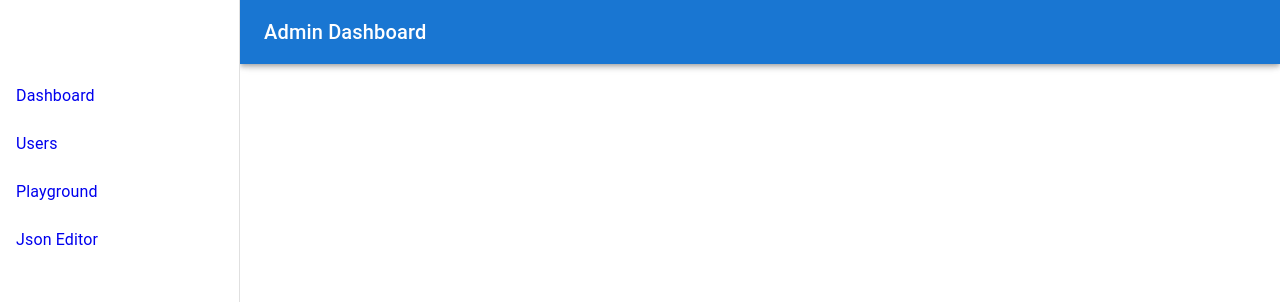
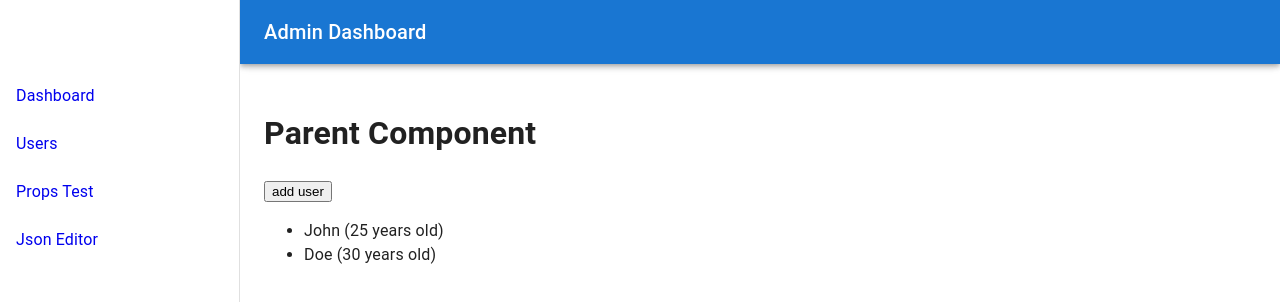
Before and after one commit to reallywally/playground-react, a React (Vite) app: page /props-test in a window 1280 px wide. Shown: the top 302 px of the page. Built offline with nearby package versions, Linux system fonts and the light colour scheme.

Commit message:
props 테스트

```diff
--- a/src/App.tsx
+++ b/src/App.tsx
@@ -3,7 +3,7 @@ import { BrowserRouter as Router, Routes, Route } from "react-router-dom";
 import Dashboard from "./pages/Dashboard";
 import Users from "./pages/Users";
 import Layout from "./components/Layout";
-import Parent from "./playground/useEffectTest/Parent";
+import Parent from "./playground/propsTest/Parent";
 import JsonEditor from "./playground/jsonEditorTest/JsonEditor";
 import JsonEditor2 from "./playground/jsonEditorTest/JsonEditor2";
 
@@ -14,7 +14,7 @@ const App: React.FC = () => {
         <Routes>
           <Route path="/" element={<Dashboard />} />
           <Route path="/users" element={<Users />} />
-          <Route path="/playground" element={<Parent />} />
+          <Route path="/props-test" element={<Parent />} />
           <Route path="/json-editor" element={<JsonEditor2 />} />
         </Routes>
       </Layout>
--- a/src/components/Layout.tsx
+++ b/src/components/Layout.tsx
@@ -48,8 +48,8 @@ const Layout: React.FC<{ children: React.ReactNode }> = ({ children }) => {
             <ListItem button component={Link} to="/users">
               <ListItemText primary="Users" />
             </ListItem>
-            <ListItem button component={Link} to="/playground">
-              <ListItemText primary="Playground" />
+            <ListItem button component={Link} to="/props-test">
+              <ListItemText primary="Props Test" />
             </ListItem>
             <ListItem button component={Link} to="/json-editor">
               <ListItemText primary="Json Editor" />
--- a/src/playground/propsTest/Parent.tsx
+++ b/src/playground/propsTest/Parent.tsx
@@ -1,15 +1,21 @@
-import React from "react";
+import React, { useState } from "react";
 import Child1 from "./Child1";
 
 const ParentComponent: React.FC = () => {
-  const users = [
+  const initData = [
     { id: 1, name: "John", age: 25 },
     { id: 2, name: "Doe", age: 30 },
   ];
+  const [users, setUsers] = useState(initData);
 
   return (
     <div>
       <h1>Parent Component</h1>
+      <button
+        onClick={() => setUsers([...users, { id: 3, name: "Jane", age: 22 }])}
+      >
+        add user
+      </button>
       <Child1 users={users} />
     </div>
   );
```
